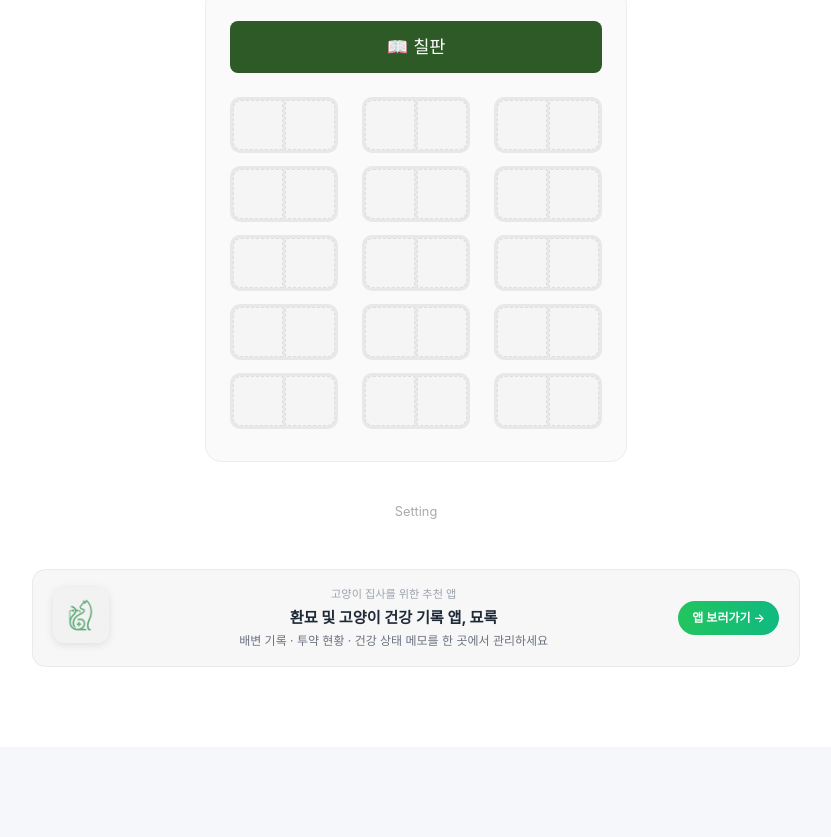
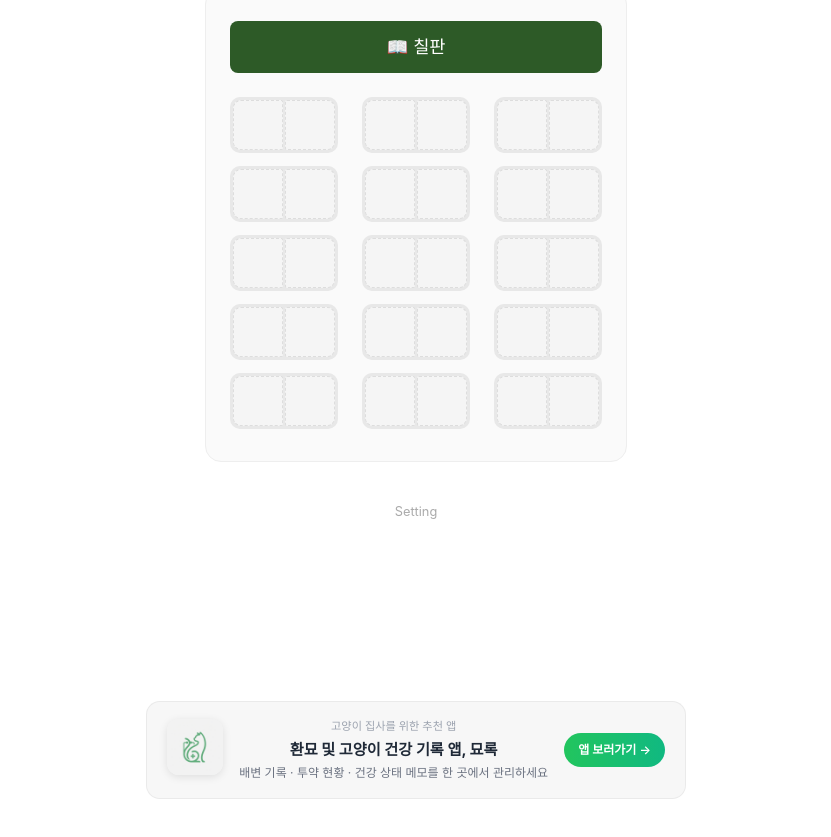
Before and after one commit to Moorisong/miki-labs, a React (Vite) app in the folder apps/toby/: page /toby/seat in a window 1280 px wide. Shown: the part 431-1268 px from the top of the page, without its empty margins (224-1055 px from the left). Before the commit the page ends 1178 px from the top, so only its background shows below. Built offline with nearby package versions, Linux system fonts and the light colour scheme.

Commit message:
feat(toby): 각 페이지 하단에 묘록 배너와 함께 카카오 AdFit 광고 배너 추가

```diff
--- /dev/null
+++ b/apps/toby/src/components/KakaoAdFit.tsx
@@ -0,0 +1,89 @@
+import { useEffect, useRef } from 'react';
+
+interface KakaoAdfitProps {
+    unit: string;
+    width: number;
+    height: number;
+    className?: string;
+}
+
+export default function KakaoAdfit({ unit, width, height, className }: KakaoAdfitProps) {
+    const containerRef = useRef<HTMLDivElement>(null);
+
+    useEffect(() => {
+        if (!containerRef.current) return;
+
+        const container = containerRef.current;
+        container.innerHTML = '';
+
+        // iframe 생성
+        const iframe = document.createElement('iframe');
+        iframe.style.width = '100%';
+        iframe.style.height = '100%';
+        iframe.style.border = 'none';
+        iframe.style.overflow = 'hidden';
+        iframe.width = String(width);
+        iframe.height = String(height);
+
+        container.appendChild(iframe);
+
+        // iframe 내부 문서에 광고 코드 주입
+        const doc = iframe.contentWindow?.document;
+        if (doc) {
+            doc.open();
+            doc.write(`
+                <!DOCTYPE html>
+                <html>
+                <head>
+                    <meta charset="utf-8">
+                    <style>
+                        body { margin: 0; padding: 0; width: 100%; height: 100%; background: transparent; display: flex; justify-content: center; align-items: center; }
+                        .kakao_ad_area { display: block; width: 100%; height: 100%; }
+                    </style>
+                </head>
+                <body>
+                    <ins class="kakao_ad_area"
+                         style="display:none;"
+                         data-ad-unit="${unit}"
+                         data-ad-width="${width}"
+                         data-ad-height="${height}"></ins>
+                    <script type="text/javascript" src="//t1.daumcdn.net/kas/static/ba.min.js" async></script>
+                </body>
+                </html>
+            `);
+            doc.close();
+        }
+
+        return () => {
+            container.innerHTML = '';
+        };
+    }, [unit, width, height]);
+
+    return (
+        <div
+            ref={containerRef}
+            className={className}
+            style={{
+                width: `${width}px`,
+                height: `${height}px`,
+                margin: '0 auto',
+                overflow: 'hidden',
+                maxWidth: '100%',
+            }}
+        />
+    );
+}
+
+// 기본 배너 크기 상수
+export const ADFIT_SIZES = {
+    BANNER_320x100: { width: 320, height: 100 },
+    BANNER_300x250: { width: 300, height: 250 },
+    BANNER_320x50: { width: 320, height: 50 },
+    BANNER_728x90: { width: 728, height: 90 },
+} as const;
+
+// 사용자의 광고 단위 ID
+// (하루상자 메인 배너와 동일한 단위 사용, 필요시 변경 가능)
+export const ADFIT_UNITS = {
+    MAIN_BANNER: 'DAN-CgWk2fSDQ4BK75tg',
+} as const;
--- a/apps/toby/src/routes/BallPicker.tsx
+++ b/apps/toby/src/routes/BallPicker.tsx
@@ -1,6 +1,7 @@
 import React, { useEffect, useRef, useState } from 'react';
 import Header from '../components/Header';
 import MyorokBanner from '../components/MyorokBanner';
+import KakaoAdfit, { ADFIT_UNITS, ADFIT_SIZES } from '../components/KakaoAdFit';
 import { PhysicsEngine } from '../canvas/PhysicsEngine';
 import { Ball } from '../canvas/Ball';
 import { APP_TITLES } from '../constants/app';
@@ -432,8 +433,13 @@ const BallPicker: React.FC = () => {
                     )}
                 </div>
 
-                {/* 묘록 광고 배너 */}
-                <div style={{ marginTop: '2.5rem', marginBottom: '2rem' }}>
+                {/* 묘록 광고 배너 및 카카오 애드핏 */}
+                <div style={{ marginTop: '2.5rem', marginBottom: '2rem', display: 'flex', flexDirection: 'column', gap: '2rem', alignItems: 'center' }}>
+                    <KakaoAdfit
+                        unit={ADFIT_UNITS.MAIN_BANNER}
+                        width={ADFIT_SIZES.BANNER_320x100.width}
+                        height={ADFIT_SIZES.BANNER_320x100.height}
+                    />
                     <MyorokBanner />
                 </div>
             </div>
--- a/apps/toby/src/routes/Home.tsx
+++ b/apps/toby/src/routes/Home.tsx
@@ -2,6 +2,7 @@ import React from 'react';
 import { Link } from 'react-router-dom';
 import '../styles/global.css';
 import MyorokBanner from '../components/MyorokBanner';
+import KakaoAdfit, { ADFIT_UNITS, ADFIT_SIZES } from '../components/KakaoAdFit';
 import { APP_TITLES } from '../constants/app';
 
 const tools = [
@@ -148,8 +149,13 @@ const Home: React.FC = () => {
                 ))}
             </div>
 
-            {/* 묘록 배너 */}
-            <div style={{ marginTop: '7rem', width: '100%' }}>
+            {/* 광고 및 묘록 배너 */}
+            <div style={{ marginTop: '7rem', width: '100%', display: 'flex', flexDirection: 'column', gap: '2rem', alignItems: 'center' }}>
+                <KakaoAdfit
+                    unit={ADFIT_UNITS.MAIN_BANNER}
+                    width={ADFIT_SIZES.BANNER_320x100.width}
+                    height={ADFIT_SIZES.BANNER_320x100.height}
+                />
                 <MyorokBanner />
             </div>
 
--- a/apps/toby/src/routes/NumberPicker.tsx
+++ b/apps/toby/src/routes/NumberPicker.tsx
@@ -2,6 +2,7 @@ import React, { useEffect, useState } from 'react';
 import Header from '../components/Header';
 import NumberSlot from '../components/NumberSlot';
 import MyorokBanner from '../components/MyorokBanner';
+import KakaoAdfit, { ADFIT_UNITS, ADFIT_SIZES } from '../components/KakaoAdFit';
 import { loadFromStorage, saveToStorage, STORAGE_KEYS } from '../utils/storage';
 import { pickRandomNumbers } from '../utils/random';
 import { APP_TITLES } from '../constants/app';
@@ -288,8 +289,13 @@ const NumberPicker: React.FC = () => {
                     설정값은 브라우저에 자동으로 안전하게 보관됩니다
                 </div>
 
-                {/* 하단 배너 */}
-                <div style={{ marginTop: '3.5rem', marginBottom: '2.5rem' }}>
+                {/* 하단 배너 및 광고 */}
+                <div style={{ marginTop: '3.5rem', marginBottom: '2.5rem', display: 'flex', flexDirection: 'column', gap: '2rem', alignItems: 'center' }}>
+                    <KakaoAdfit
+                        unit={ADFIT_UNITS.MAIN_BANNER}
+                        width={ADFIT_SIZES.BANNER_320x100.width}
+                        height={ADFIT_SIZES.BANNER_320x100.height}
+                    />
                     <MyorokBanner />
                 </div>
             </div>
--- a/apps/toby/src/routes/SeatRandom.tsx
+++ b/apps/toby/src/routes/SeatRandom.tsx
@@ -2,6 +2,7 @@ import React, { useState, useRef, useEffect, useCallback } from 'react';
 import { Link } from 'react-router-dom';
 import Header from '../components/Header';
 import MyorokBanner from '../components/MyorokBanner';
+import KakaoAdfit, { ADFIT_UNITS, ADFIT_SIZES } from '../components/KakaoAdFit';
 import { toPng } from 'html-to-image';
 import { APP_TITLES } from '../constants/app';
 
@@ -789,7 +790,12 @@ const SeatRandom: React.FC = () => {
                     <Link to="/seat/settings" style={{ color: '#aaa', textDecoration: 'none' }}>Setting</Link>
                 </div>
 
-                <div style={{ marginTop: '3rem', marginBottom: '3rem' }}>
+                <div style={{ marginTop: '3rem', marginBottom: '3rem', display: 'flex', flexDirection: 'column', gap: '2rem', alignItems: 'center' }}>
+                    <KakaoAdfit
+                        unit={ADFIT_UNITS.MAIN_BANNER}
+                        width={ADFIT_SIZES.BANNER_320x100.width}
+                        height={ADFIT_SIZES.BANNER_320x100.height}
+                    />
                     <MyorokBanner />
                 </div>
             </div>
```
